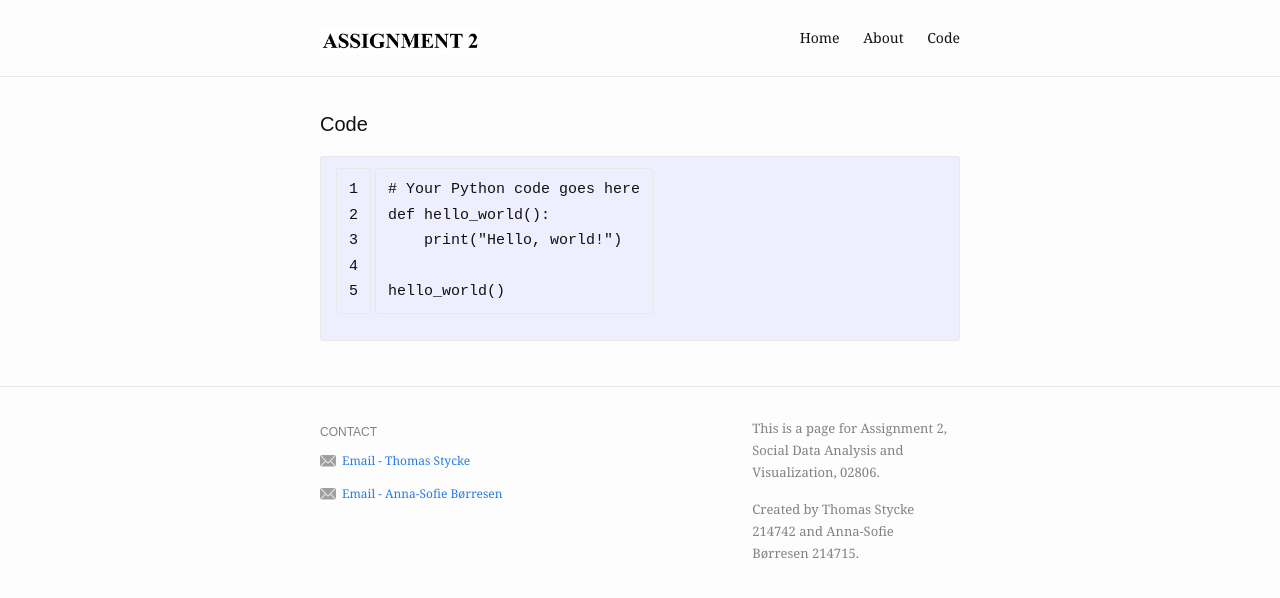
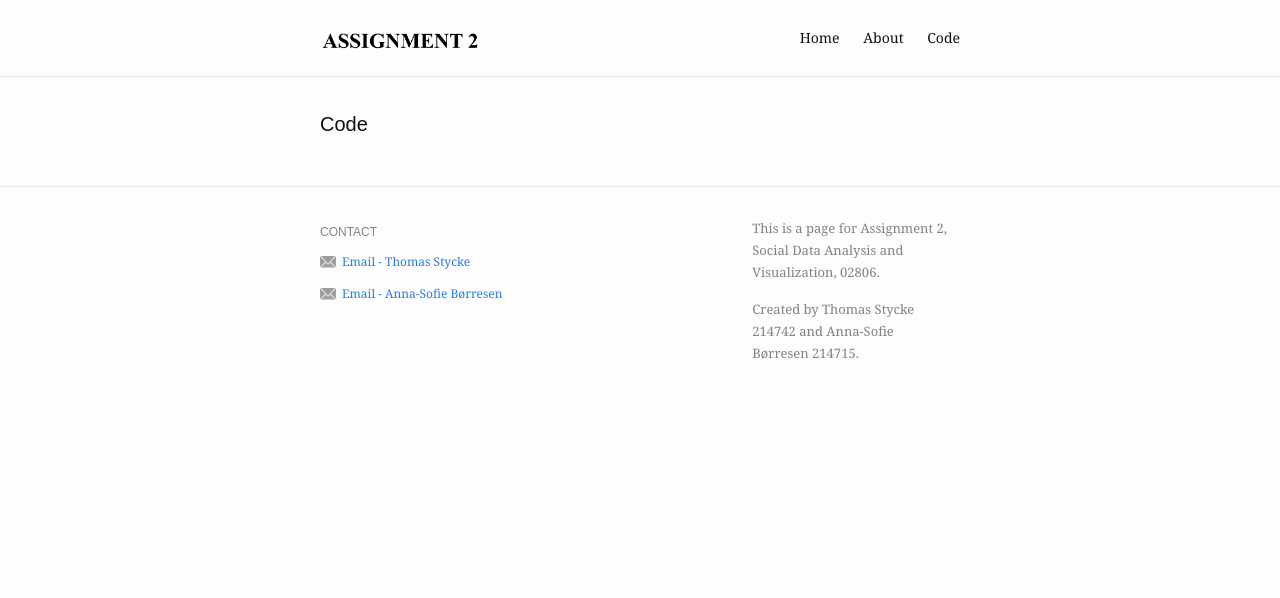
Before and after one commit to Thomasstycke/Thomasstycke.github.io, a Jekyll site: the page built from code.md, in a window 1280 px wide. Shown: the top 598 px of the page. Built offline with Jekyll 4.4.1, drawn with Linux system fonts in a browser that asks for light colours.

```diff
--- a/code.md
+++ b/code.md
@@ -3,11 +3,3 @@ layout: code
 title: Code
 slug: /code
 ---
-
-{% highlight python linenos %}
-# Your Python code goes here
-def hello_world():
-    print("Hello, world!")
-
-hello_world()
-{% endhighlight %}
```
